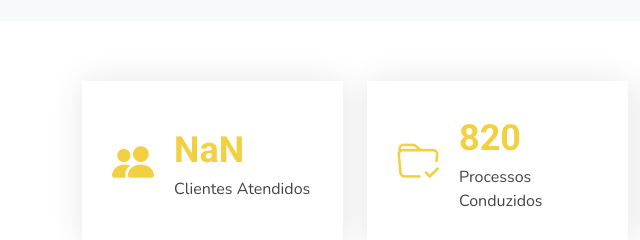
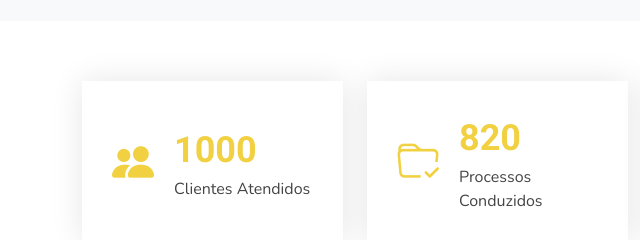
Before and after one commit to limadev11/arnaldo_doneris_advogados, a plain HTML site: page index.html in a window 1280 px wide. Shown: the part 1580-1820 px from the top of the page, 0-640 px from the left. Drawn offline with nearby package versions, Linux system fonts and the light colour scheme.

Commit message:
Fix HTML entity encoding for purecounter attributes

```diff
--- a/index.html
+++ b/index.html
@@ -176,7 +176,7 @@
                     <div class="stats-item d-flex align-items-center w-100 h-100">
                         <i class="bi bi-people-fill flex-shrink-0"></i>
                         <div>
-                            <span data-purecounter-start="0" data-purecounter-end="1000+" data-purecounter-duration="1"
+                            <span data-purecounter-start="0" data-purecounter-end="1000" data-purecounter-duration="1"
                                 class="purecounter"></span>
                             <p>Clientes Atendidos</p>
                         </div>
```
